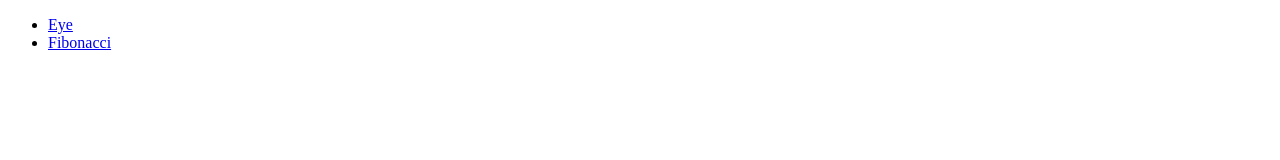
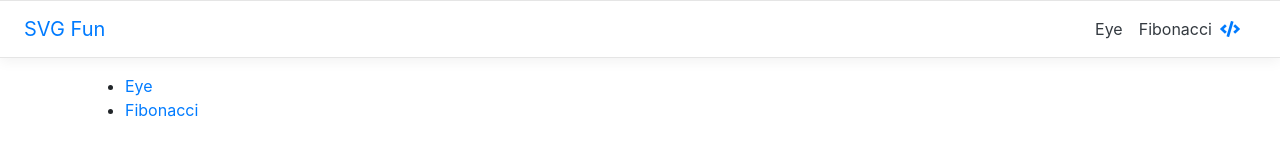
Before and after one commit to johnb8005/svg, a React app: page / in a window 1280 px wide. Built offline with nearby package versions, Linux system fonts and the light colour scheme.

Commit message:
menu + license

```diff
--- a/public/index.html
+++ b/public/index.html
@@ -3,6 +3,7 @@
   <head>
     <meta charset="utf-8" />
     <link rel="shortcut icon" href="%PUBLIC_URL%/favicon.ico" />
+    <link rel="stylesheet" href="https://use.fontawesome.com/releases/v5.3.1/css/all.css" integrity="sha384-mzrmE5qonljUremFsqc01SB46JvROS7bZs3IO2EmfFsd15uHvIt+Y8vEf7N7fWAU" crossorigin="anonymous"><link rel="stylesheet" href="//maxcdn.bootstrapcdn.com/bootstrap/4.0.0-beta/css/bootstrap.min.css"/>
     <meta name="viewport" content="width=device-width, initial-scale=1" />
     <meta name="theme-color" content="#000000" />
     <meta
--- /dev/null
+++ b/src/layout.js
@@ -0,0 +1,33 @@
+import React from 'react';
+
+import { Link } from 'react-router-dom';
+
+const style = {
+  borderTop: '1px solid #e5e5e5',
+  borderBottom: '1px solid #e5e5e5',
+  boxShadow: '0 .25rem .75rem rgba(0, 0, 0, .05)'
+}
+
+const title = 'SVG Fun';
+
+const prefix = '';// process.env.PUBLIC_URL || '';
+
+const menus = [
+  {name: 'Eye', link: '/eye'},
+  {name: 'Fibonacci', link: '/fibonacci'}
+];
+
+function Layout(props) {
+  const header = (<header>
+    <div style={style} className="d-flex flex-column flex-md-row align-items-center p-3 px-md-4 mb-3">
+      <h5 className="my-0 mr-md-auto font-weight-normal"><Link to={prefix + '/'}>{title}</Link></h5>
+      <nav className="my-2 my-md-0 mr-md-3">
+        {menus.map((menu,i) => <Link className="p-2 text-dark" key={i} to={menu.link}>{menu.name}</Link>)}
+        <a href="https://github.com/johnb8005/svg"><i className="fa fa-code" aria-hidden="true"></i></a>
+      </nav>
+    </div>
+  </header>);
+
+  return (<React.Fragment>{header}<div className="container">{props.children}</div></React.Fragment>);
+}
+export default Layout;
--- a/src/router.js
+++ b/src/router.js
@@ -6,6 +6,7 @@ import {
   Link,
 } from 'react-router-dom';
 
+import Layout from './layout';
 import Eye from './eye';
 import Fibonacci from './fibonacci';
 
@@ -18,14 +19,14 @@ const Public = () => (
 );
 
 function Router(props) {
-  return (
+  return (<Layout>
     <Switch>
       <Route path="/eye" component={Eye} props={props} />
       <Route path="/fibonacci" component={Fibonacci} props={props} />
       <Route path="/" component={Public} props={props} />
       <Route path="/" component={NotFound} />
     </Switch>
-  );
+  </Layout>);
 }
 
 export default withRouter(Router);
```
Also changed, not shown: 1 other file. Lines whose indentation alone changed are shown as unchanged.
